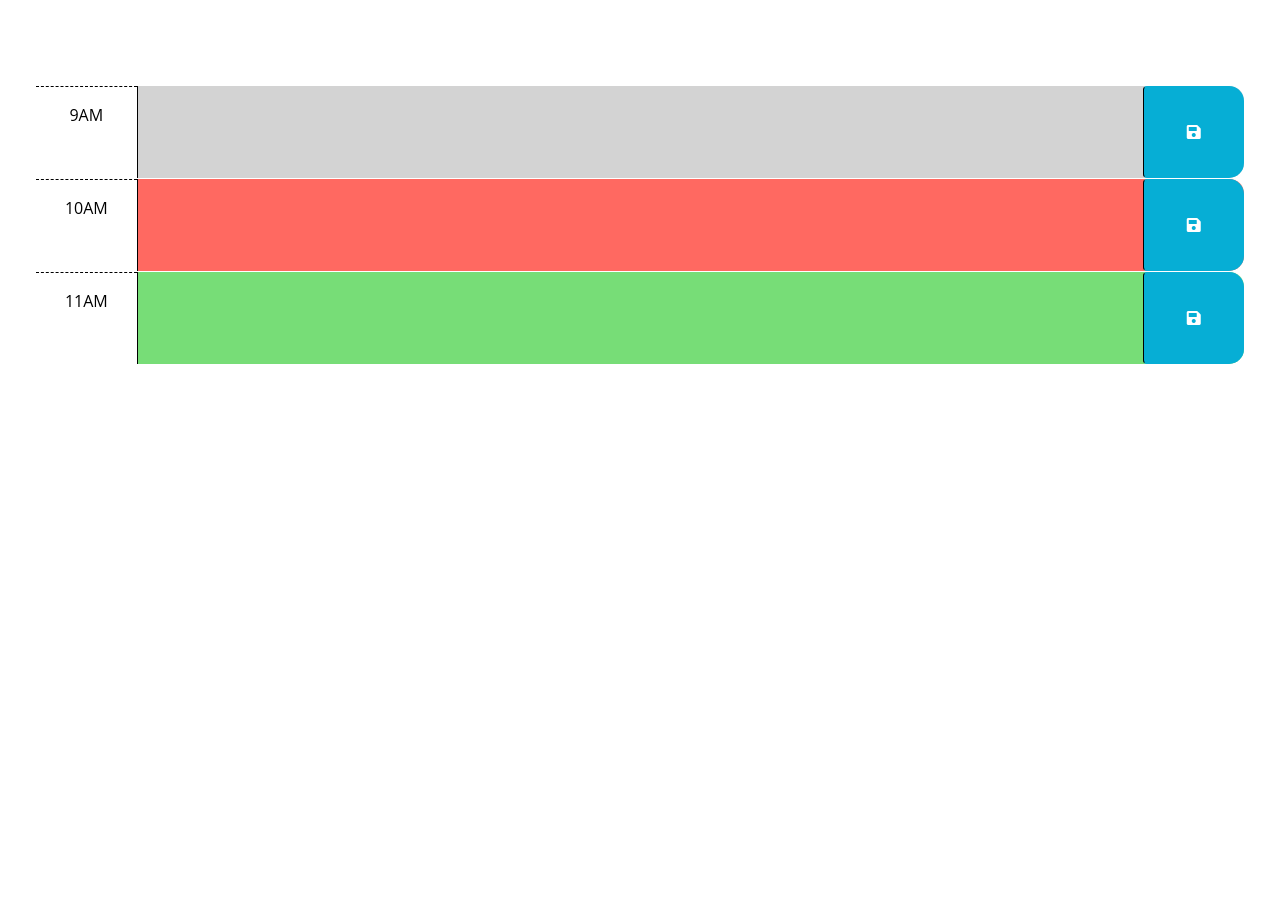
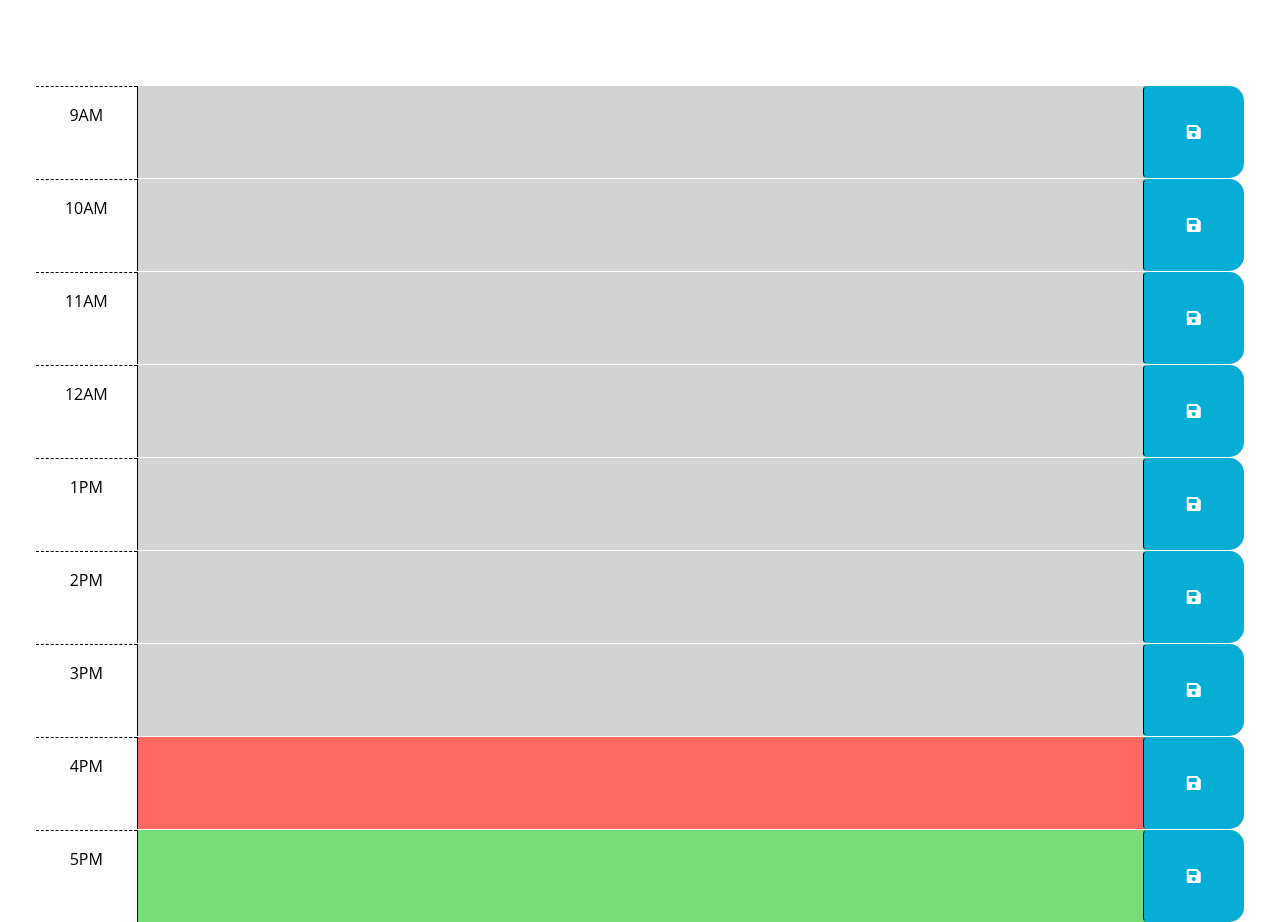
Before and after one commit to astrodog5150/Work-Day-Scheduler, a plain HTML site: page index.html in a window 1280 px wide. Shown: the part 166-1088 px from the top of the page. Before the commit the page ends 800 px from the top, so only its background shows below. Drawn offline with nearby package versions, Linux system fonts and the light colour scheme; files that its build step writes are made by us from their sources; files whose address does not match are found by name.

Commit message:
Updated index.html

```diff
--- a/index.html
+++ b/index.html
@@ -30,16 +30,8 @@
       <p class="lead">A simple calendar app for scheduling your work day</p>
       <p id="currentDay" class="lead"></p>
     </header>
-    <div class="container-fluid px-5">
-      <!-- Use class for "past", "present", and "future" to apply styles to the
-        time-block divs accordingly. The javascript will need to do this by
-        adding/removing these classes on each div by comparing the hour in the
-        id to the current hour. The html provided below is meant to be an example
-        demonstrating how the css provided can be leveraged to create the
-        desired layout and colors. The html below should be removed or updated
-        in the finished product. Remember to delete this comment once the
-        code is implemented.
-        -->
+    <div id="calendar-container" class="container-fluid px-5">
+
 
       <!-- Example of a past time block. The "past" class adds a gray background color. -->
       <div id="hour-9" class="row time-block past">
@@ -49,10 +41,52 @@
           <i class="fas fa-save" aria-hidden="true"></i>
         </button>
       </div>
+      <div id="hour-9" class="row time-block past">
+        <div class="col-2 col-md-1 hour text-center py-3">10AM</div>
+        <textarea class="col-8 col-md-10 description" rows="3"> </textarea>
+        <button class="btn saveBtn col-2 col-md-1" aria-label="save">
+          <i class="fas fa-save" aria-hidden="true"></i>
+        </button>
+      </div>
+      <div id="hour-9" class="row time-block past">
+        <div class="col-2 col-md-1 hour text-center py-3">11AM</div>
+        <textarea class="col-8 col-md-10 description" rows="3"> </textarea>
+        <button class="btn saveBtn col-2 col-md-1" aria-label="save">
+          <i class="fas fa-save" aria-hidden="true"></i>
+        </button>
+      </div>
+      <div id="hour-9" class="row time-block past">
+        <div class="col-2 col-md-1 hour text-center py-3">12AM</div>
+        <textarea class="col-8 col-md-10 description" rows="3"> </textarea>
+        <button class="btn saveBtn col-2 col-md-1" aria-label="save">
+          <i class="fas fa-save" aria-hidden="true"></i>
+        </button>
+      </div>
+      <div id="hour-9" class="row time-block past">
+        <div class="col-2 col-md-1 hour text-center py-3">1PM</div>
+        <textarea class="col-8 col-md-10 description" rows="3"> </textarea>
+        <button class="btn saveBtn col-2 col-md-1" aria-label="save">
+          <i class="fas fa-save" aria-hidden="true"></i>
+        </button>
+      </div>
+      <div id="hour-9" class="row time-block past">
+        <div class="col-2 col-md-1 hour text-center py-3">2PM</div>
+        <textarea class="col-8 col-md-10 description" rows="3"> </textarea>
+        <button class="btn saveBtn col-2 col-md-1" aria-label="save">
+          <i class="fas fa-save" aria-hidden="true"></i>
+        </button>
+      </div>
+      <div id="hour-9" class="row time-block past">
+        <div class="col-2 col-md-1 hour text-center py-3">3PM</div>
+        <textarea class="col-8 col-md-10 description" rows="3"> </textarea>
+        <button class="btn saveBtn col-2 col-md-1" aria-label="save">
+          <i class="fas fa-save" aria-hidden="true"></i>
+        </button>
+      </div>
 
       <!-- Example of a present time block. The "present" class adds a red background color. -->
       <div id="hour-10" class="row time-block present">
-        <div class="col-2 col-md-1 hour text-center py-3">10AM</div>
+        <div class="col-2 col-md-1 hour text-center py-3">4PM</div>
         <textarea class="col-8 col-md-10 description" rows="3"> </textarea>
         <button class="btn saveBtn col-2 col-md-1" aria-label="save">
           <i class="fas fa-save" aria-hidden="true"></i>
@@ -61,7 +95,7 @@
 
       <!-- Example of a future time block. The "future" class adds a green background color. -->
       <div id="hour-11" class="row time-block future">
-        <div class="col-2 col-md-1 hour text-center py-3">11AM</div>
+        <div class="col-2 col-md-1 hour text-center py-3">5PM</div>
         <textarea class="col-8 col-md-10 description" rows="3"> </textarea>
         <button class="btn saveBtn col-2 col-md-1" aria-label="save">
           <i class="fas fa-save" aria-hidden="true"></i>
```
